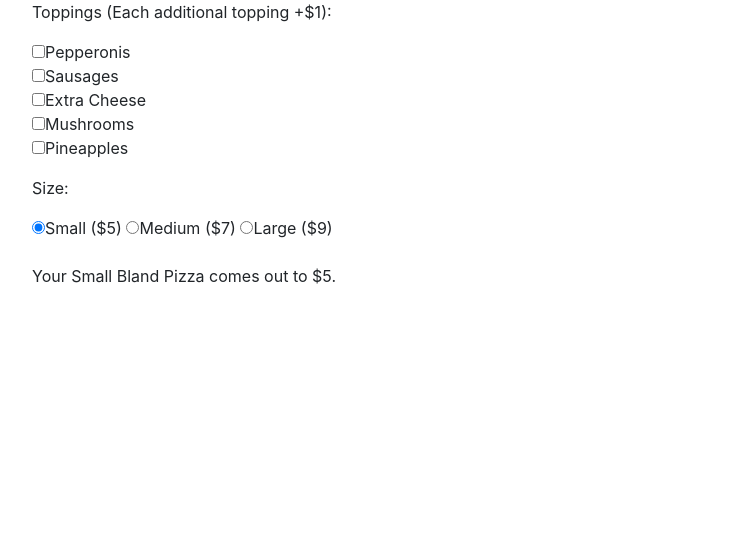
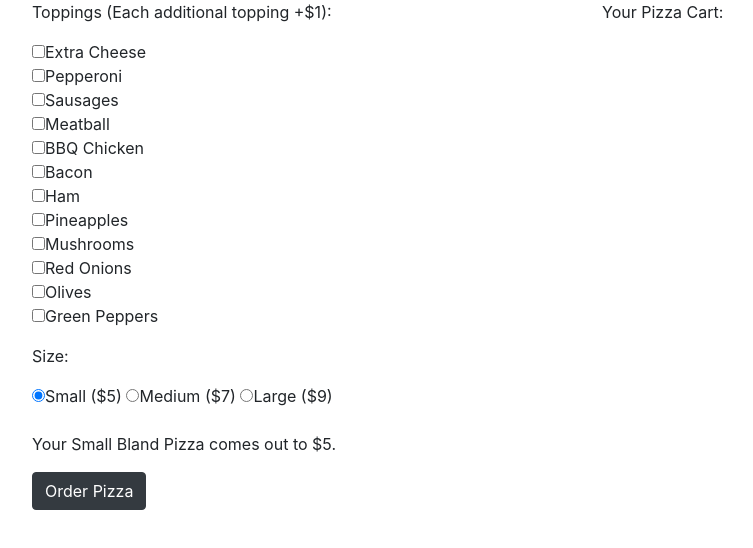
Before and after one commit to 300hHZ/pizza-parlor, a plain HTML site: page index.html in a window 1280 px wide. Shown: the whole page, without its empty margins (53-806 px from the left). Drawn offline with nearby package versions, Linux system fonts and the light colour scheme.

Commit message:
add more toppings, setup HTML for mult. order.

```diff
--- a/index.html
+++ b/index.html
@@ -12,14 +12,23 @@
 
 <body>
   <div class="container">
+    <div class="row">
+      <div class="col-6">
         <form>
           <div class="form-group" id="toppings">
             <p>Toppings (Each additional topping +$1):</p>
-        <input type="checkbox" name="toppings" value="Pepperoni">Pepperonis<br>
+            <input type="checkbox" name="toppings" value="Cheese">Extra Cheese<br>
+            <input type="checkbox" name="toppings" value="Pepperoni">Pepperoni<br>
             <input type="checkbox" name="toppings" value="Sausage">Sausages<br>
-        <input type="checkbox" name="toppings" value="Cheese">Extra Cheese<br>
+            <input type="checkbox" name="toppings" value="Meatball">Meatball<br>
+            <input type="checkbox" name="toppings" value="BBQ Chicken">BBQ Chicken<br>
+            <input type="checkbox" name="toppings" value="Bacon">Bacon<br>
+            <input type="checkbox" name="toppings" value="Ham">Ham<br>
+            <input type="checkbox" name="toppings" value="Pineapple">Pineapples<br>
             <input type="checkbox" name="toppings" value="Mushroom">Mushrooms<br>
-        <input type="checkbox" name="toppings" value="Pineapple">Pineapples<br>
+            <input type="checkbox" name="toppings" value="Red Onion">Red Onions<br>
+            <input type="checkbox" name="toppings" value="Olive">Olives<br>
+            <input type="checkbox" name="toppings" value="Green Pepper">Green Peppers<br>
           </div>
           <div class="form-group" id="size">
             <p>Size:</p>
@@ -35,10 +44,18 @@
               </label>
             </div>
           </div>
-      <!-- <button type="submit" class="btn btn-dark">Order Pizza</button> -->
-    </form>
           <div id="output">
             <p>Your <span id="pizzaSize">Small </span> <span id="pizzaType">Bland</span> Pizza comes out to $<span id="cost">5</span>.</p>
+          </div>
+          <button type="submit" class="btn btn-dark">Order Pizza</button>
+        </form>
+      </div>
+      <div class="col-6">
+        Your Pizza Cart:
+        <ul>
+
+        </ul>
+      </div>
     </div>
   </div>
 </body>
--- a/js/scripts.js
+++ b/js/scripts.js
@@ -28,7 +28,7 @@ Pizza.prototype.getSize = function(){
 Pizza.prototype.price = function(toppings, size){
   let toppingPrice = toppings.length; // each additional topping is an extra dollar
   let sizePrice = size.length; // "S" for small = +$1, "Med" for medium = +$3, "Large" for large = +$5
-  return 5 + toppingPrice + sizePrice;
+  return 4 + toppingPrice + sizePrice;
 }
 
 // ------------User Interface Logic------------
```
Lines whose indentation alone changed are shown as unchanged.
